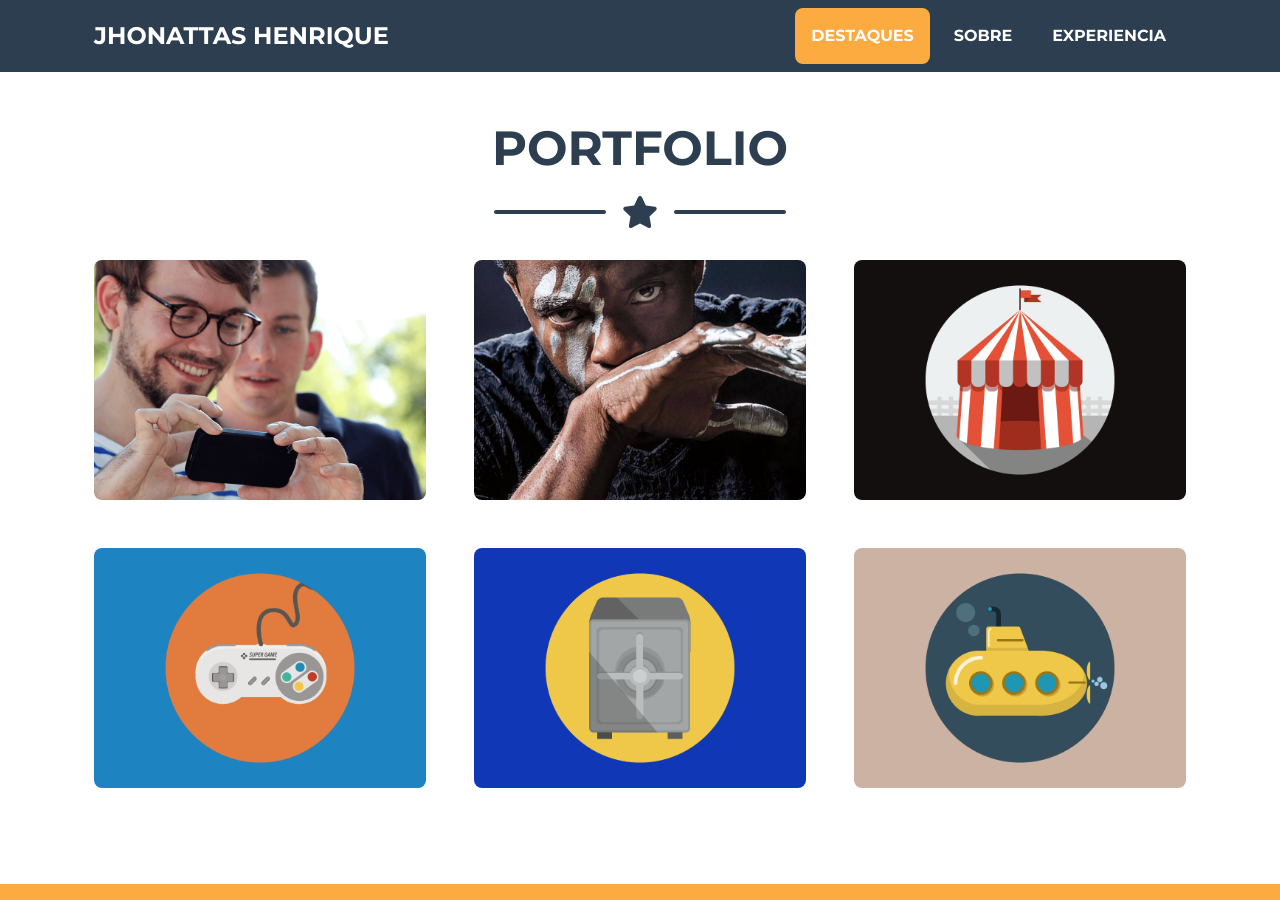
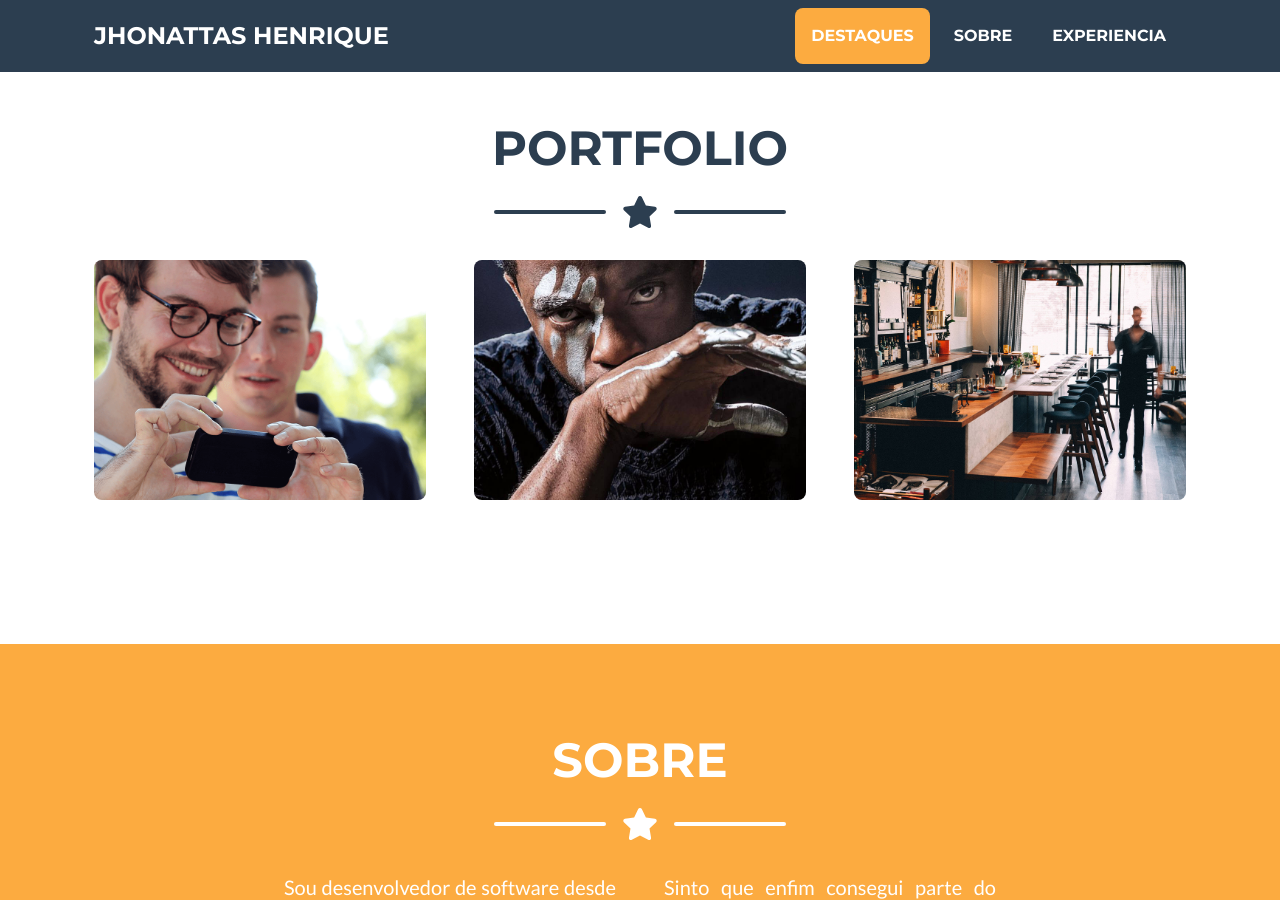
Before and after one commit to jhonattas/markdown-cv, a Jekyll site: the page built from index.md, in a window 1280 px wide and 900 px high, scrolled down 736 px. Built offline with Jekyll 4.4.1, drawn with Linux system fonts in a browser that asks for light colours; nearby versions of some CDN libraries.

Commit message:
update thumbs

```diff
--- a/_layouts/web.html
+++ b/_layouts/web.html
@@ -82,10 +82,11 @@
                             <div class="portfolio-item-caption d-flex align-items-center justify-content-center h-100 w-100">
                                 <div class="portfolio-item-caption-content text-center text-white"><i class="fas fa-plus fa-3x"></i></div>
                             </div>
-                            <img class="img-fluid" src="media/images/portfolio/circus.png" alt="" />
+                            <img class="img-fluid" src="media/images/portfolio/restaurant.png" alt="" />
                         </div>
                     </div>
                     <!-- Portfolio Item 4-->
+                    <!--
                     <div class="col-md-6 col-lg-4 mb-5 mb-lg-0">
                         <div class="portfolio-item mx-auto" data-toggle="modal" data-target="#portfolioModal4">
                             <div class="portfolio-item-caption d-flex align-items-center justify-content-center h-100 w-100">
@@ -93,8 +94,9 @@
                             </div>
                             <img class="img-fluid" src="media/images/portfolio/game.png" alt="" />
                         </div>
-                    </div>
+                    </div> -->
                     <!-- Portfolio Item 5-->
+                    <!--
                     <div class="col-md-6 col-lg-4 mb-5 mb-md-0">
                         <div class="portfolio-item mx-auto" data-toggle="modal" data-target="#portfolioModal5">
                             <div class="portfolio-item-caption d-flex align-items-center justify-content-center h-100 w-100">
@@ -102,8 +104,9 @@
                             </div>
                             <img class="img-fluid" src="media/images/portfolio/safe.png" alt="" />
                         </div>
-                    </div>
+                    </div> -->
                     <!-- Portfolio Item 6-->
+                    <!--
                     <div class="col-md-6 col-lg-4">
                         <div class="portfolio-item mx-auto" data-toggle="modal" data-target="#portfolioModal6">
                             <div class="portfolio-item-caption d-flex align-items-center justify-content-center h-100 w-100">
@@ -112,6 +115,7 @@
                             <img class="img-fluid" src="media/images/portfolio/submarine.png" alt="" />
                         </div>
                     </div>
+                -->
                 </div>
             </div>
         </section>
@@ -259,14 +263,14 @@
                             <div class="row justify-content-center">
                                 <div class="col-lg-8">
                                     <!-- Portfolio Modal - Title-->
-                                    <h2 class="portfolio-modal-title text-secondary text-uppercase mb-0">Circus Tent</h2>
+                                    <h2 class="portfolio-modal-title text-secondary text-uppercase mb-0">Restaurantes</h2>
                                     <!-- Icon Divider-->
                                     <div class="divider-custom">
                                         <div class="divider-custom-line"></div>
                                         <div class="divider-custom-icon"><i class="fas fa-star"></i></div>
                                         <div class="divider-custom-line"></div>
                                     </div>
-                                    <!-- Portfolio Modal - Image--><img class="img-fluid rounded mb-5" src="media/images/portfolio/circus.png" alt="" /><!-- Portfolio Modal - Text-->
+                                    <!-- Portfolio Modal - Image--><img class="img-fluid rounded mb-5" src="media/images/portfolio/restaurant.png" alt="" /><!-- Portfolio Modal - Text-->
                                     <p class="mb-5">Lorem ipsum dolor sit amet, consectetur adipisicing elit. Mollitia neque assumenda ipsam nihil, molestias magnam, recusandae quos quis inventore quisquam velit asperiores, vitae? Reprehenderit soluta, eos quod consequuntur itaque. Nam.</p>
                                     <button class="btn btn-primary" href="#" data-dismiss="modal"><i class="fas fa-times fa-fw"></i>Close Window</button>
                                 </div>
```
Also changed, not shown: media/images/portfolio/clothes.png (added), media/images/portfolio/restaurant.png (added).
